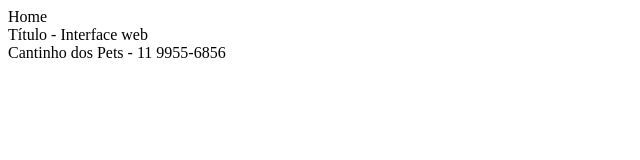
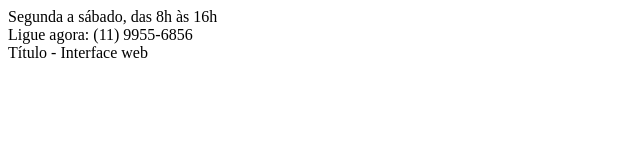
Before and after one commit to weronicamelo/bootstrap-test, a plain HTML site: page index.html in a window 1280 px wide. Shown: the whole page, without its empty margins (0-640 px from the left). Drawn offline with Linux system fonts and the light colour scheme.

Commit message:
update header initial

```diff
--- a/index.html
+++ b/index.html
@@ -1,16 +1,24 @@
 <!DOCTYPE html>
-<html lang="en">
+<html lang="pt-br">
   <head>
-    <meta charset="UTF-8">
-    <meta name="viewport" content="width=device-width, initial-scale=1.0">
+    <meta charset="UTF-8" />
+    <meta name="viewport" content="width=device-width, initial-scale=1.0" />
     <title>Cantinho dos Pets 🐶🐰🐔</title>
   </head>
   <body>
-    <header>
-        <div>
-            Home
+    <header id="header" class="header">
+      <div class="topbar d-flex align-items-center">
+        <div class="container d-flex justify-content-center justify-content-md-between">
+            <div class="d-none d-md-flex align-items-center">
+                <i class="bi bi-clock"></i>
+                Segunda a sábado, das 8h às 16h
             </div>
-    </header>
+            <div class="d-flex align-items-center">
+                <i class="bi bi-phone"></i>
+                Ligue agora: (11) 9955-6856
+            </div>
+      </div>
+    </header><!-- fim header -->  <!-- alt + shift + a -->
     <main>
       <div>
         Título - Interface web
@@ -18,9 +26,7 @@
     </main>
     <footer>
       <div>
-            Cantinho dos Pets - 11 9955-6856
       </div>
     </footer>
-
   </body>
 </html>
```
Lines whose indentation alone changed are shown as unchanged.
